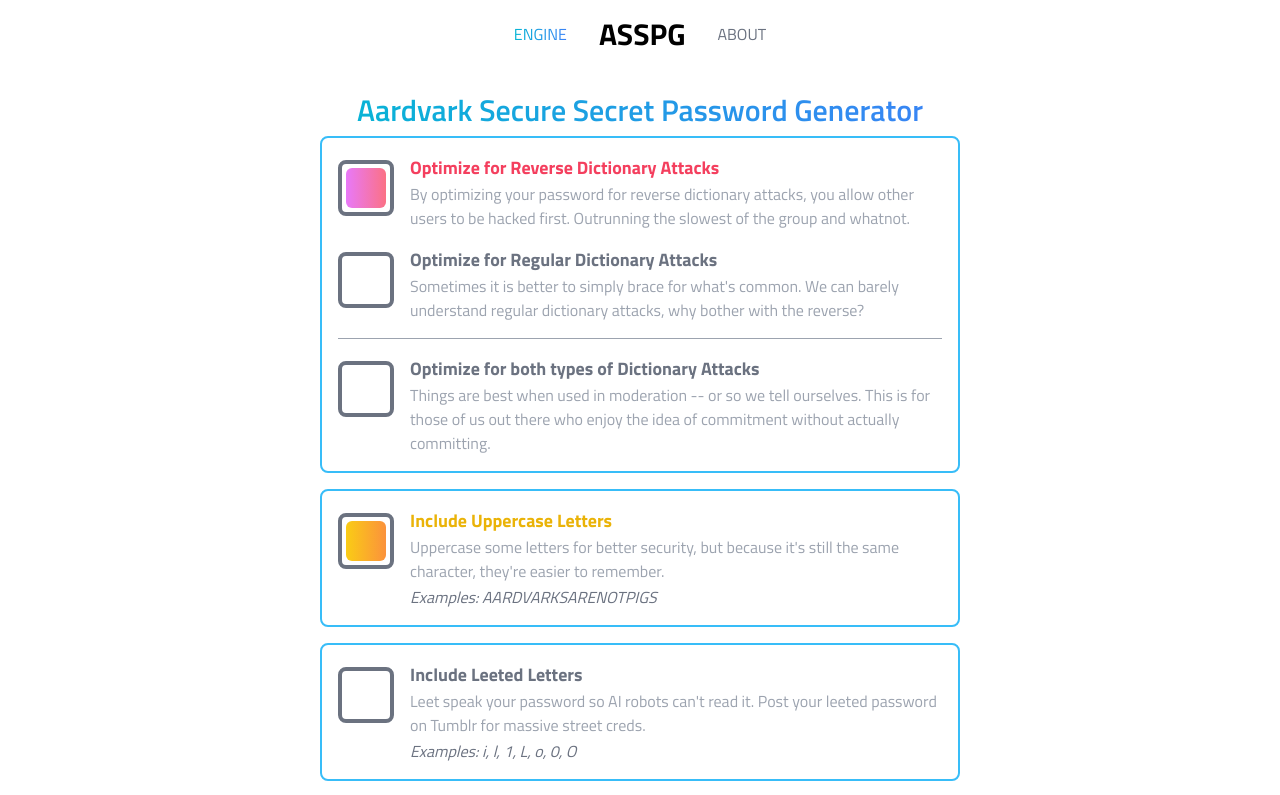
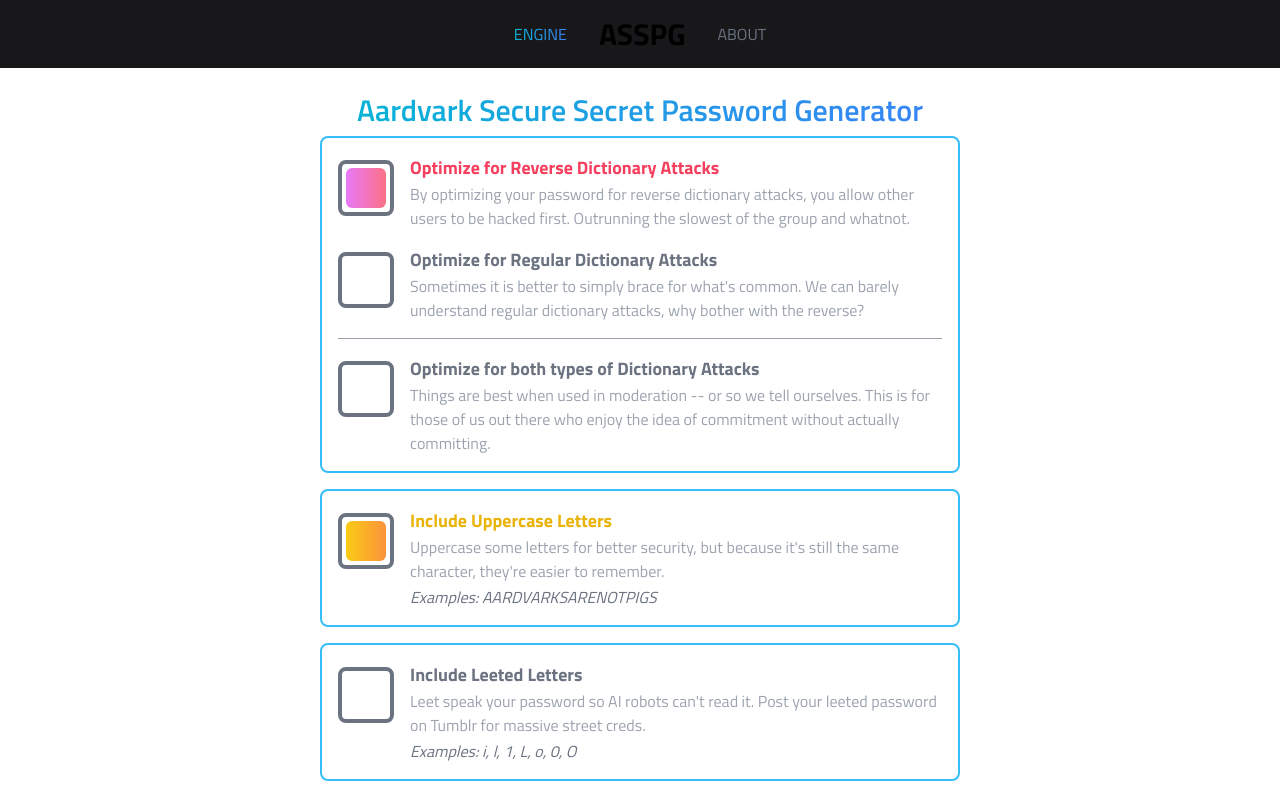
Before and after one commit to kndshein/ASSPG, a React (Create React App) app: page / in a window 1280 px wide. Shown: the top 795 px of the page. Built offline with nearby package versions, Linux system fonts and the light colour scheme.

Commit message:
Test dark mode

```diff
--- a/src/App.js
+++ b/src/App.js
@@ -6,7 +6,7 @@ import AboutPage from './pages/AboutPage';
 function App() {
   return (
     <>
-      <nav className="flex justify-center items-center gap-8 p-4 mb-6">
+      <nav className="flex justify-center items-center gap-8 p-4 mb-6 bg-zinc-900">
         <NavLink
           className={({ isActive }) => {
             return `uppercase ${
--- a/src/index.css
+++ b/src/index.css
@@ -29,6 +29,12 @@ body {
   -moz-osx-font-smoothing: grayscale;
 }
 
+@media (prefers-color-scheme: dark) {
+  body {
+    background-color: rgb(24 24 27);
+  }
+}
+
 code {
   font-family: source-code-pro, Menlo, Monaco, Consolas, 'Courier New',
     monospace;
```
